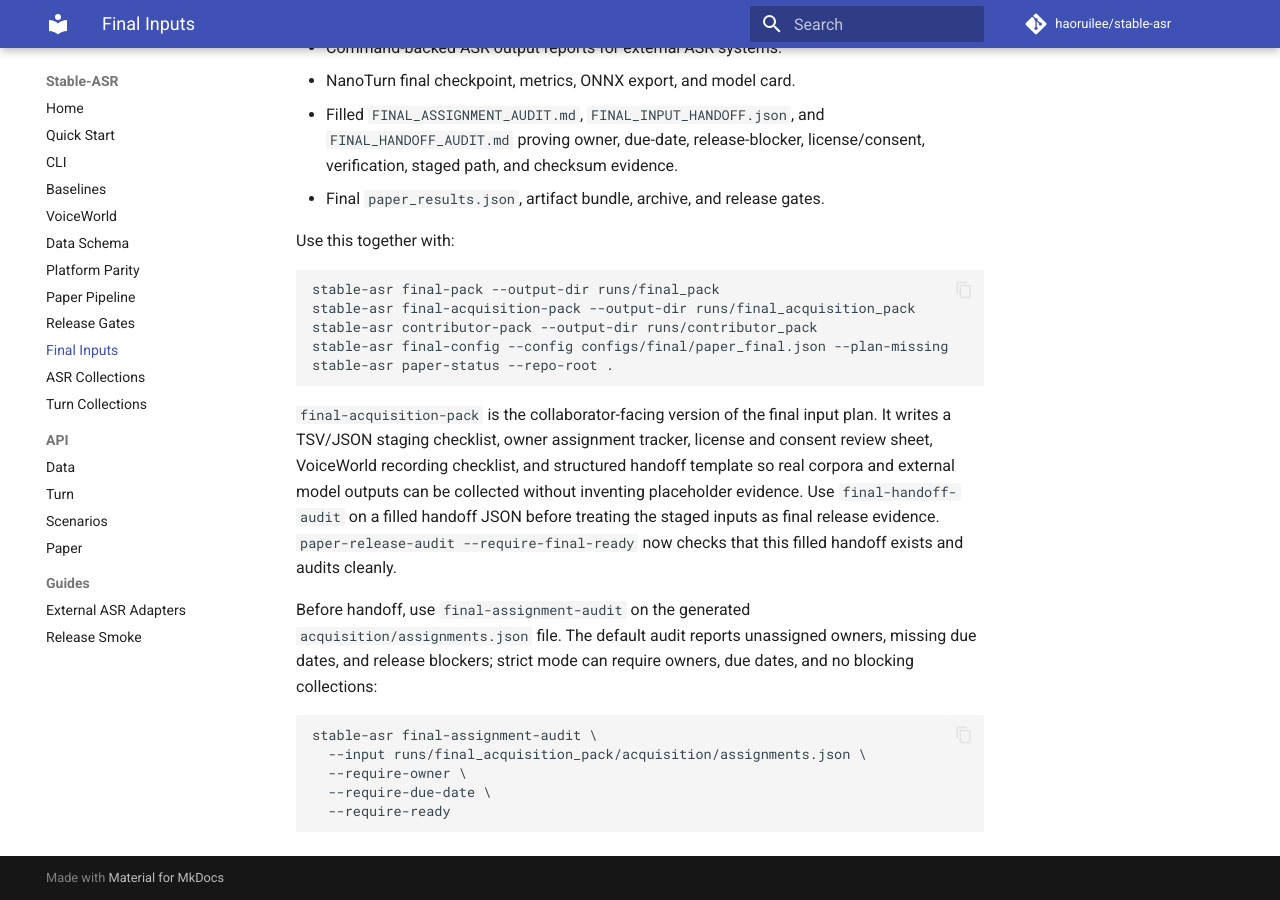
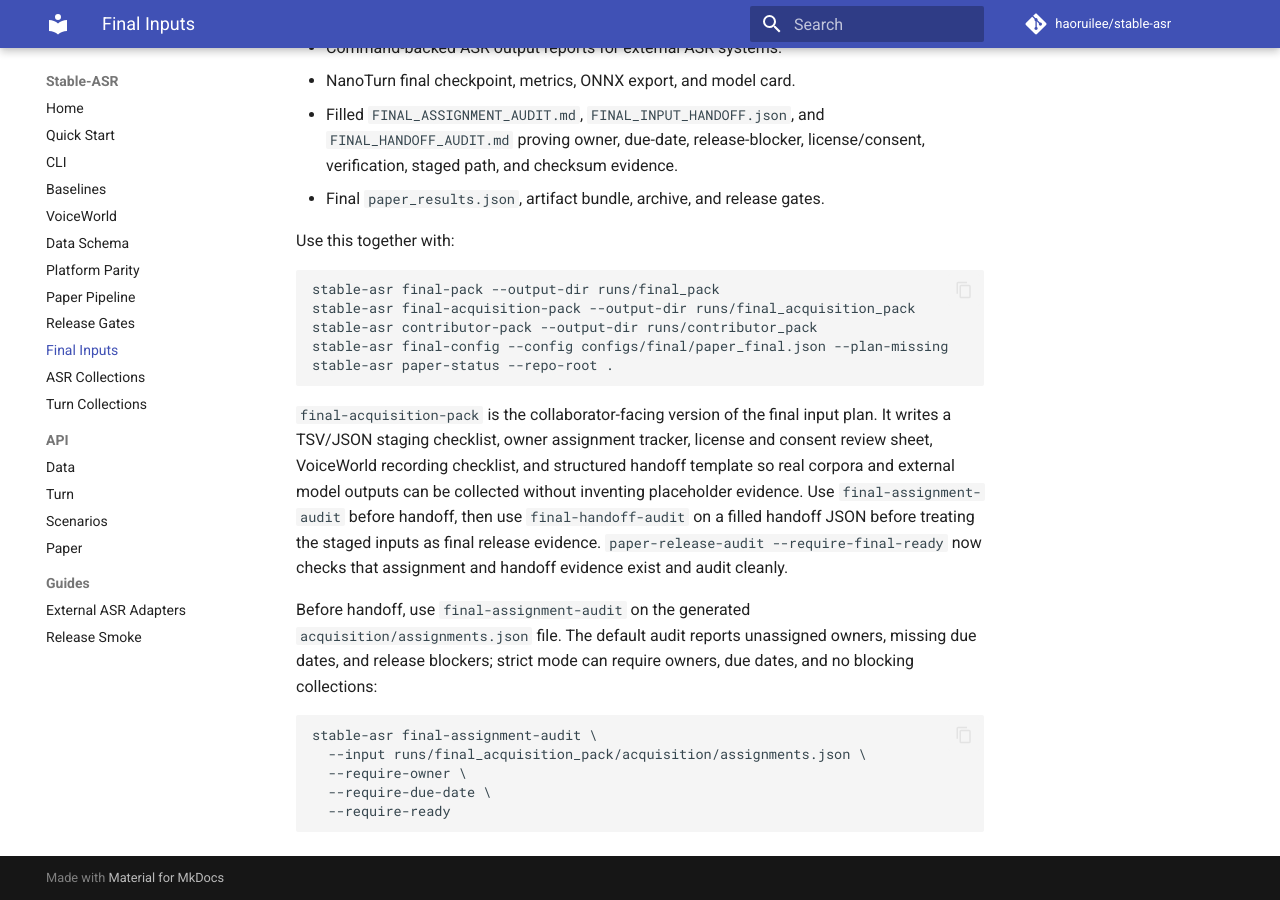
Before and after one commit to haoruilee/stable-asr, an MkDocs documentation site: the page built from docs/final_inputs.md, in a window 1280 px wide and 900 px high, scrolled down 831 px. Built offline with MkDocs 1.6.1 and Material for MkDocs 9.7.7, drawn with Linux system fonts in a browser that asks for light colours; comment, search, counter and statistics services are not loaded.

Commit message:
docs: surface assignment audit in contributor pack

```diff
--- a/docs/final_inputs.md
+++ b/docs/final_inputs.md
@@ -57,10 +57,11 @@ stable-asr paper-status --repo-root .
 plan. It writes a TSV/JSON staging checklist, owner assignment tracker, license
 and consent review sheet, VoiceWorld recording checklist, and structured
 handoff template so real corpora and external model outputs can be collected
-without inventing placeholder evidence. Use `final-handoff-audit` on a filled
-handoff JSON before treating the staged inputs as final release evidence.
-`paper-release-audit --require-final-ready` now checks that this filled handoff
-exists and audits cleanly.
+without inventing placeholder evidence. Use `final-assignment-audit` before
+handoff, then use `final-handoff-audit` on a filled handoff JSON before treating
+the staged inputs as final release evidence. `paper-release-audit
+--require-final-ready` now checks that assignment and handoff evidence exist
+and audit cleanly.
 
 Before handoff, use `final-assignment-audit` on the generated
 `acquisition/assignments.json` file. The default audit reports unassigned
```
Also changed, not shown: README.md (+1 -1 lines), docs/release_gates.md (+3 -2 lines), 2 other files.
